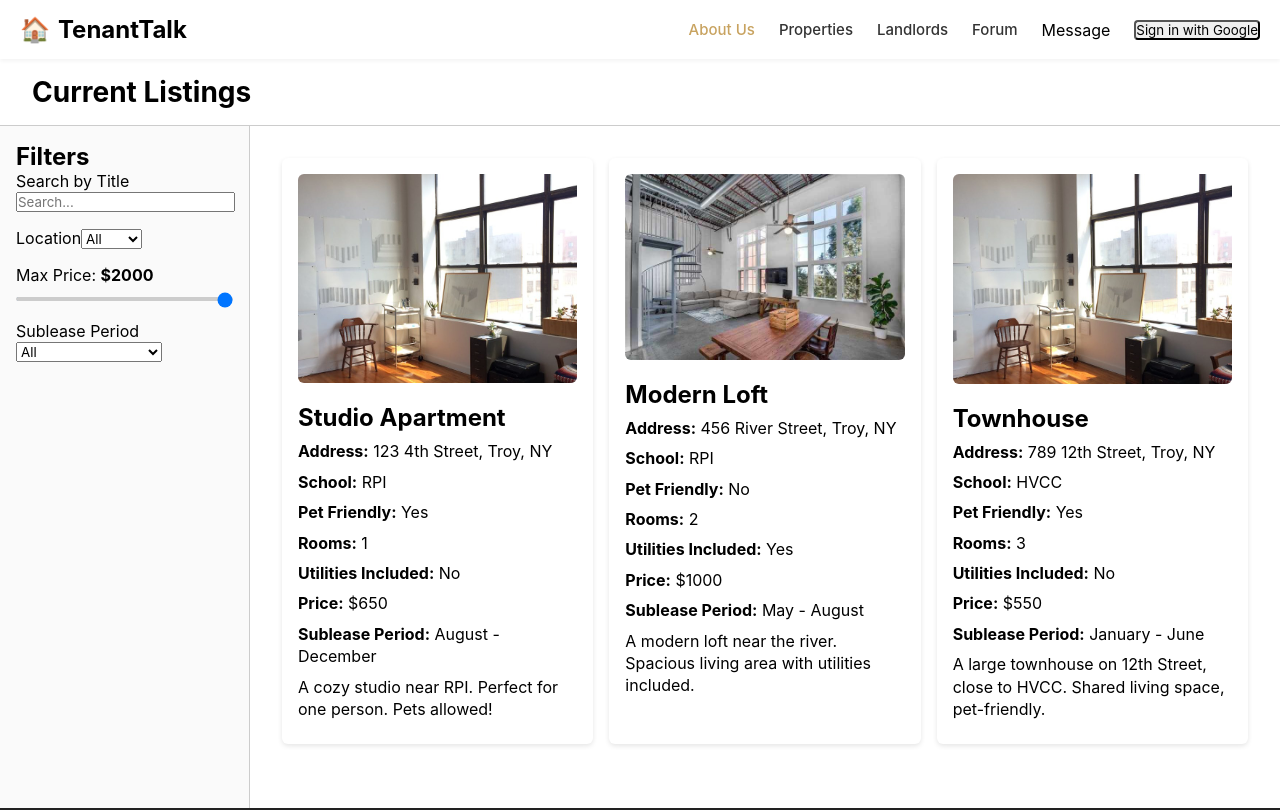
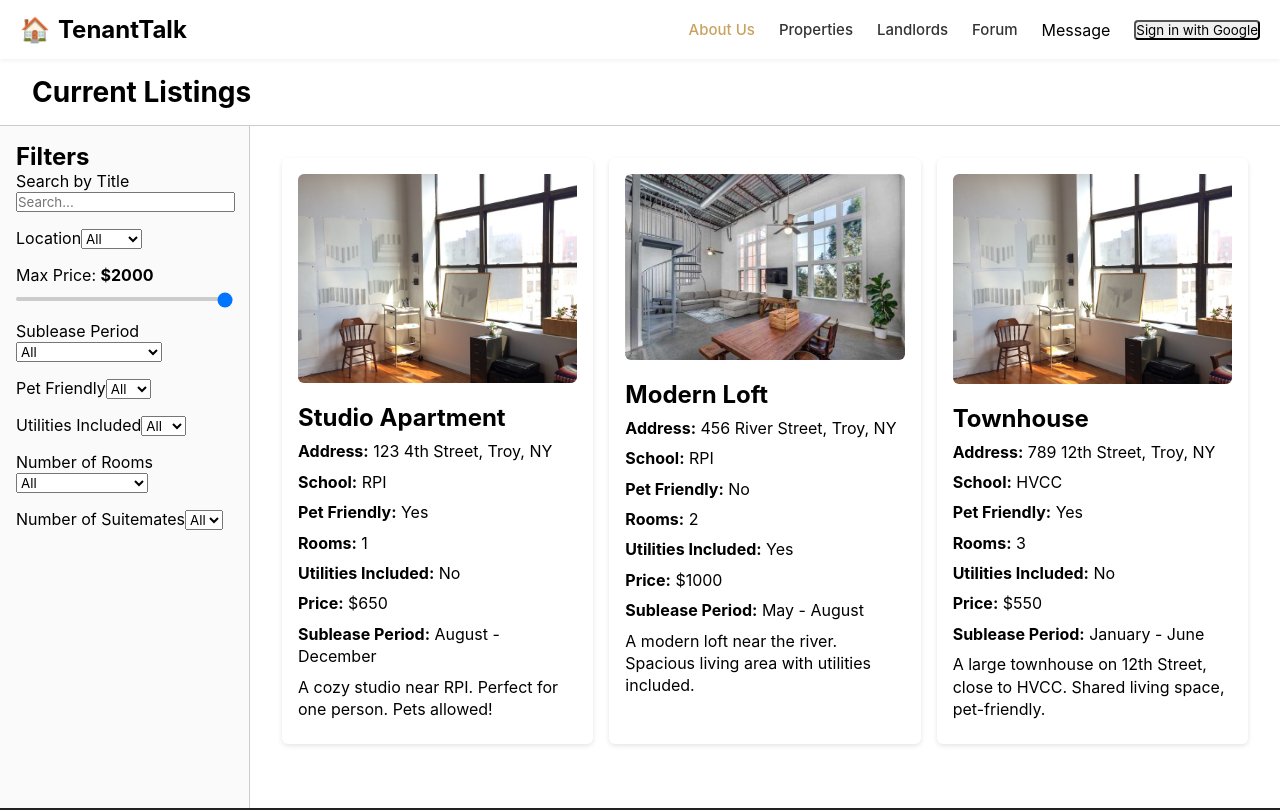
Before and after one commit to thuntxiv/TenantTalk, a React (Create React App) app in the folder tenanttalk/Frontend/: page /properties in a window 1280 px wide. Shown: the top 810 px of the page. Built offline with nearby package versions, Linux system fonts and the light colour scheme.

Commit message:
added tag filtering for propertylistings

```diff
--- a/tenanttalk/Frontend/src/pages/Propertylisting.tsx
+++ b/tenanttalk/Frontend/src/pages/Propertylisting.tsx
@@ -20,6 +20,7 @@ interface Listing {
     description: string;
     imageUrl: string;
     timeFrame: string;
+    numberOfSuitemates: number;
 }
 
 const mockListings: Listing[] = [
@@ -36,6 +37,7 @@ const mockListings: Listing[] = [
         description: 'A cozy studio near RPI. Perfect for one person. Pets allowed!',
         imageUrl: studioImage,
         timeFrame: 'August - December',
+        numberOfSuitemates: 1,
     },
     {
         id: 2,
@@ -50,6 +52,7 @@ const mockListings: Listing[] = [
         description: 'A modern loft near the river. Spacious living area with utilities included.',
         imageUrl: loftImage,
         timeFrame: 'May - August',
+        numberOfSuitemates: 2,
     },
     {
         id: 3,
@@ -64,22 +67,31 @@ const mockListings: Listing[] = [
         description: 'A large townhouse on 12th Street, close to HVCC. Shared living space, pet-friendly.',
         imageUrl: studioImage,
         timeFrame: 'January - June',
+        numberOfSuitemates: 3,
     },
 ];
 
 export default function Propertylisting() {
-    // 1. Parse query parameters
+    // 1. Parse query parameters if you're still using them
     const [searchParams] = useSearchParams();
     const paramLocation = searchParams.get('location') || '';
     const queryMaxPrice = searchParams.get('maxPrice') || '2000';
-    const paramPropertyType = searchParams.get('propertyType') || 'All Types';
 
     // 2. Local filter states
     const [listings] = useState<Listing[]>(mockListings);
     const [searchTerm, setSearchTerm] = useState(paramLocation);
+
     const [locationFilter, setLocationFilter] = useState('All');
     const [maxPrice, setMaxPrice] = useState(() => parseInt(queryMaxPrice));
     const [timeFrameFilter, setTimeFrameFilter] = useState('All');
+
+    // New filters:
+    const [petFriendlyFilter, setPetFriendlyFilter] = useState('All');   // 'All' | 'Yes' | 'No'
+    const [utilitiesFilter, setUtilitiesFilter] = useState('All');       // 'All' | 'Yes' | 'No'
+    const [roomsFilter, setRoomsFilter] = useState('All');               // 'All' | '1' | '2' | '3' etc.
+
+    // If you track suitemates:
+    const [suitematesFilter, setSuitematesFilter] = useState('All');
 
     const navigate = useNavigate();
 
@@ -89,20 +101,54 @@ export default function Propertylisting() {
 
     // 3. Filter logic
     const filteredListings = listings.filter((listing) => {
+        // Text search (title + address)
         const matchesSearch =
             !searchTerm ||
             listing.title.toLowerCase().includes(searchTerm.toLowerCase()) ||
             listing.address.toLowerCase().includes(searchTerm.toLowerCase());
 
+        // Location
         const matchesLocation =
             locationFilter === 'All' || listing.location === locationFilter;
 
+        // Price
         const matchesPrice = listing.price <= maxPrice;
 
+        // Timeframe
         const matchesTimeFrame =
             timeFrameFilter === 'All' || listing.timeFrame === timeFrameFilter;
 
-        return matchesSearch && matchesLocation && matchesPrice && matchesTimeFrame;
+        // Pet friendly
+        const matchesPetFriendly =
+            petFriendlyFilter === 'All' ||
+            (petFriendlyFilter === 'Yes' && listing.petFriendly) ||
+            (petFriendlyFilter === 'No' && !listing.petFriendly);
+
+        // Utilities included
+        const matchesUtilities =
+            utilitiesFilter === 'All' ||
+            (utilitiesFilter === 'Yes' && listing.utilitiesIncluded) ||
+            (utilitiesFilter === 'No' && !listing.utilitiesIncluded);
+
+        // Rooms filter
+        const matchesRooms =
+            roomsFilter === 'All' || listing.rooms === parseInt(roomsFilter);
+
+        // Suitemates filter, if you add it:
+        const matchesSuitemates =
+           suitematesFilter === 'All' ||
+           listing.numberOfSuitemates === parseInt(suitematesFilter);
+
+        return (
+            matchesSearch &&
+            matchesLocation &&
+            matchesPrice &&
+            matchesTimeFrame &&
+            matchesPetFriendly &&
+            matchesUtilities &&
+            matchesRooms
+            && matchesSuitemates
+        );
     });
 
     return (
@@ -173,6 +219,64 @@ export default function Propertylisting() {
                             <option value="August - December">August - December</option>
                         </select>
                     </div>
+
+                    {/* Pet Friendly Filter */}
+                    <div className="filter-section">
+                        <label htmlFor="petFriendlySelect">Pet Friendly</label>
+                        <select
+                            id="petFriendlySelect"
+                            value={petFriendlyFilter}
+                            onChange={(e) => setPetFriendlyFilter(e.target.value)}
+                        >
+                            <option value="All">All</option>
+                            <option value="Yes">Yes</option>
+                            <option value="No">No</option>
+                        </select>
+                    </div>
+
+                    {/* Utilities Included Filter */}
+                    <div className="filter-section">
+                        <label htmlFor="utilitiesSelect">Utilities Included</label>
+                        <select
+                            id="utilitiesSelect"
+                            value={utilitiesFilter}
+                            onChange={(e) => setUtilitiesFilter(e.target.value)}
+                        >
+                            <option value="All">All</option>
+                            <option value="Yes">Yes</option>
+                            <option value="No">No</option>
+                        </select>
+                    </div>
+
+                    {/* Rooms Filter: Single, Double, etc. */}
+                    <div className="filter-section">
+                        <label htmlFor="roomsSelect">Number of Rooms</label>
+                        <select
+                            id="roomsSelect"
+                            value={roomsFilter}
+                            onChange={(e) => setRoomsFilter(e.target.value)}
+                        >
+                            <option value="All">All</option>
+                            <option value="1">Single (1 room)</option>
+                            <option value="2">Double (2 rooms)</option>
+                            <option value="3">3 Rooms</option>
+                        </select>
+                    </div>
+                    {
+          <div className="filter-section">
+            <label htmlFor="suitematesSelect">Number of Suitemates</label>
+            <select
+              id="suitematesSelect"
+              value={suitematesFilter}
+              onChange={(e) => setSuitematesFilter(e.target.value)}
+            >
+              <option value="All">All</option>
+              <option value="1">1</option>
+              <option value="2">2</option>
+              <option value="3">3</option>
+            </select>
+          </div>
+          }
                 </aside>
 
                 <main className="listings-container">
```
